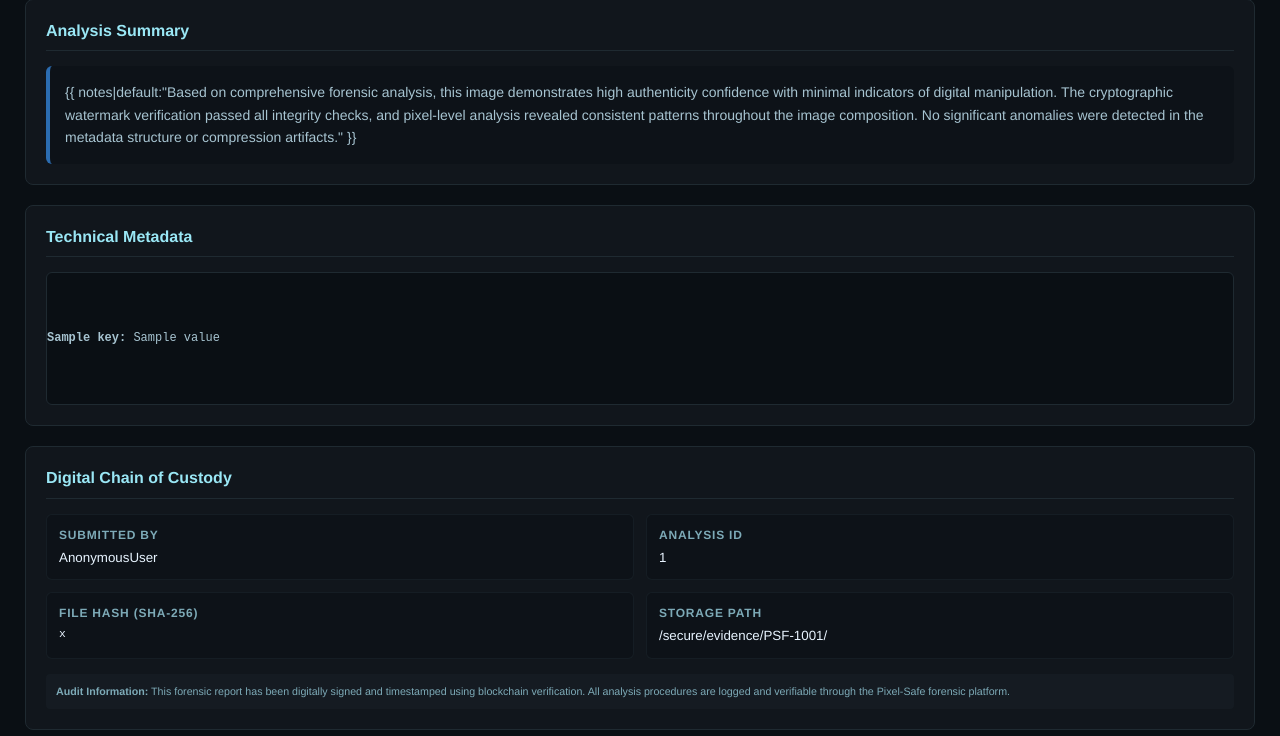
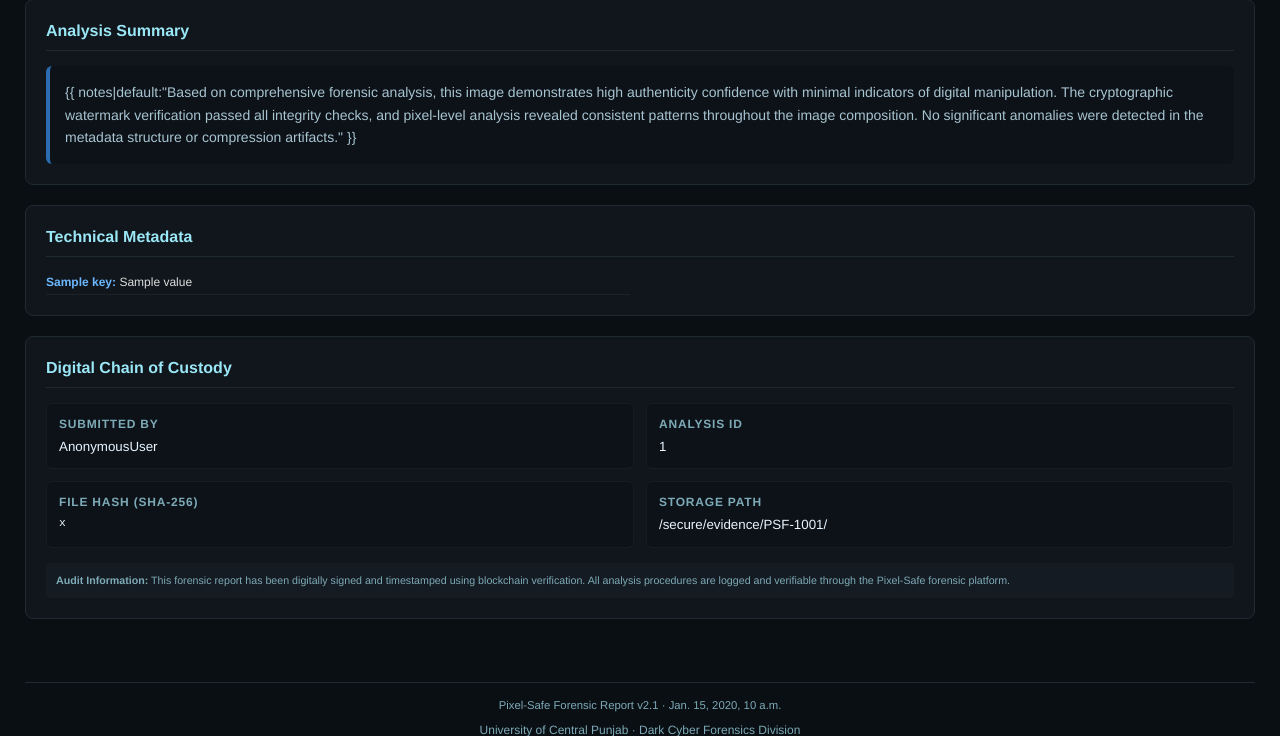
Before and after one commit to MHuzaifaAlam/Pixel-Safe-Fyp, a Django app: template backend/reportapp/templates/index.html in a window 1280 px wide. Shown: the part 866-1602 px from the top of the page. Run offline with Django 5.2, Linux system fonts and the light colour scheme; the template is opened without the code that fills it: most values are stand-ins (such as "Sample title", 1, 10 or a date in 2020); grey boxes marked "Sample" are stand-in pictures.

Commit message:
Improved the Ui of ReportPdf

```diff
--- a/backend/reportapp/static/style.css
+++ b/backend/reportapp/static/style.css
@@ -409,3 +409,29 @@ body {
     color: #a7c4d1;
     font-size: 8pt;
 }
+
+
+.meta-grid {
+    display: grid;
+    grid-template-columns: 1fr 1fr;
+    gap: 6px 20px;   /* row-gap = 6px, column-gap = 20px */
+    font-size: 12px;
+    line-height: 1.3;
+    padding: 0;
+    margin: 0;
+}
+
+.meta-item {
+    padding: 3px 0;
+    border-bottom: 1px solid rgba(255,255,255,0.05);
+}
+
+.meta-key {
+    font-weight: bold;
+    color: #6bb8ff;
+}
+
+.meta-value {
+    color: #ddd;
+    word-break: break-word;
+}
--- a/backend/reportapp/templates/index.html
+++ b/backend/reportapp/templates/index.html
@@ -127,18 +127,23 @@
             <!-- Metadata -->
             <div class="detail-card">
                 <h2 class="detail-title">Technical Metadata</h2>
-                <div class="metadata-display" style="font-size: 12px; line-height: 1.2; margin: 0; padding: 0;">
+
+                <div class="meta-grid">
                     {% if metadata %}
                         {% for key, value in metadata.items %}
-                            <div style="margin-bottom: 2px;"><strong>{{ key }}:</strong> {{ value }}</div>
+                            <div class="meta-item">
+                                <span class="meta-key">{{ key }}:</span>
+                                <span class="meta-value">{{ value }}</span>
+                            </div>
                         {% endfor %}
                     {% else %}
-                        <div style="margin-bottom: 2px;">
-                            Camera: Nikon D850, Lens: 24-70mm f/2.8, Resolution: 8256 × 5504, File Size: 45.7 MB, Format: NEF (RAW)
+                        <div class="meta-item">
+                            No metadata found.
                         </div>
                     {% endif %}
                 </div>
             </div>
+
 
 
 
```
Also changed, not shown: 1 other file.
